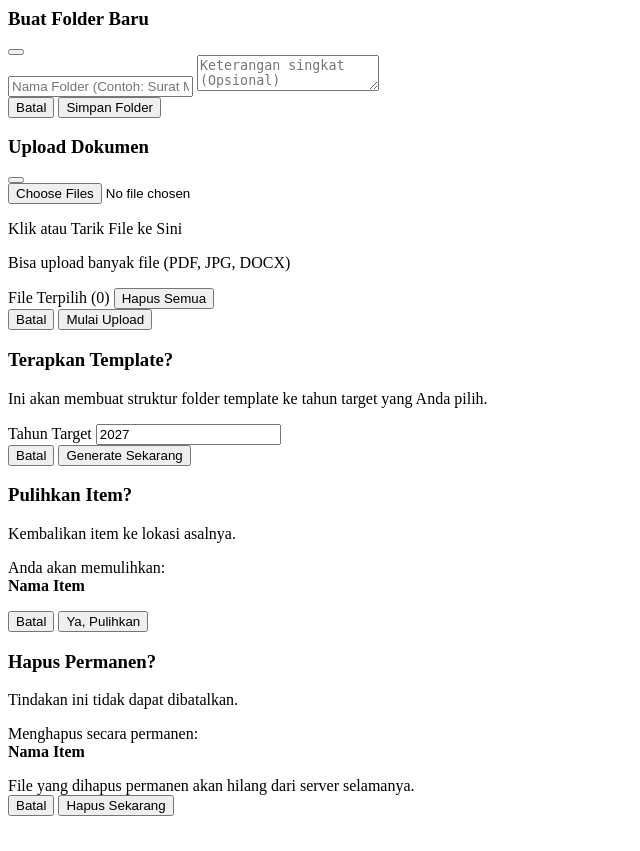
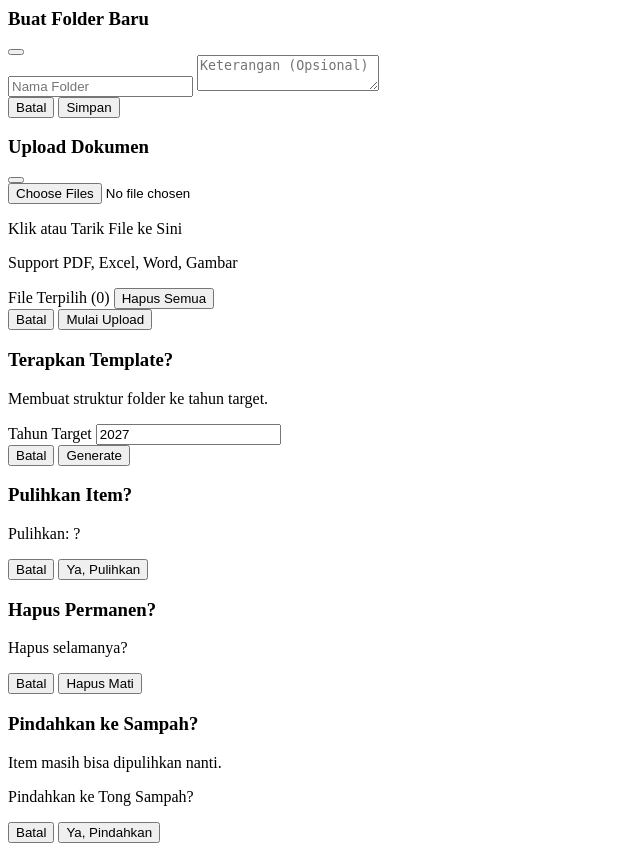
Before and after one commit to akhsannnn/aplikasi_arsip_pn, a PHP site: page /modals.php in a window 1280 px wide. Shown: the whole page, without its empty margins (0-640 px from the left). Before the commit the page ends 816 px from the top, so only its background shows below. Run offline with PHP 8.4, Linux system fonts and the light colour scheme.

Commit message:
banyak bug, males besok aja

```diff
--- a/views/modals.php
+++ b/views/modals.php
@@ -5,11 +5,11 @@
             <button onclick="app.closeModal('modalFolder')" class="text-white/70 hover:text-white"><i class="fa-solid fa-times"></i></button>
         </div>
         <form id="formFolder" class="p-4 space-y-3">
-            <input type="text" name="name" placeholder="Nama Folder (Contoh: Surat Masuk)" class="w-full border border-gray-300 p-2.5 rounded-lg text-sm outline-none focus:border-court-gold focus:ring-1 focus:ring-court-gold" required>
-            <textarea name="desc" placeholder="Keterangan singkat (Opsional)" class="w-full border border-gray-300 p-2.5 rounded-lg text-sm outline-none focus:border-court-gold focus:ring-1 focus:ring-court-gold" rows="2"></textarea>
+            <input type="text" name="name" placeholder="Nama Folder" class="w-full border border-gray-300 p-2.5 rounded-lg text-sm focus:ring-1 focus:ring-court-gold" required>
+            <textarea name="desc" placeholder="Keterangan (Opsional)" class="w-full border border-gray-300 p-2.5 rounded-lg text-sm focus:ring-1 focus:ring-court-gold" rows="2"></textarea>
             <div class="flex justify-end gap-2 pt-2">
-                <button type="button" onclick="app.closeModal('modalFolder')" class="px-4 py-2 bg-gray-100 text-gray-600 rounded-lg text-xs font-bold hover:bg-gray-200">Batal</button>
-                <button type="submit" class="px-4 py-2 bg-court-green text-white rounded-lg text-xs font-bold hover:bg-court-dark shadow-md">Simpan Folder</button>
+                <button type="button" onclick="app.closeModal('modalFolder')" class="px-4 py-2 bg-gray-100 text-gray-600 rounded-lg text-xs font-bold">Batal</button>
+                <button type="submit" class="px-4 py-2 bg-court-green text-white rounded-lg text-xs font-bold shadow-md">Simpan</button>
             </div>
         </form>
     </div>
@@ -23,35 +23,28 @@
             </h3>
             <button type="button" onclick="app.closeModal('modalUpload')" class="text-white/70 hover:text-white"><i class="fa-solid fa-times"></i></button>
         </div>
-
         <form id="formUpload" class="flex flex-col flex-1 overflow-hidden" enctype="multipart/form-data">
             <div class="p-4 space-y-4 flex-1 overflow-y-auto">
-
                 <div class="border-2 border-dashed border-gray-300 rounded-lg p-6 text-center hover:bg-yellow-50 hover:border-court-gold transition relative group cursor-pointer bg-gray-50">
                     <input type="file" id="fileInput" name="files[]" class="absolute inset-0 w-full h-full opacity-0 cursor-pointer z-10" multiple required>
-
                     <div class="space-y-2 pointer-events-none">
                         <div class="bg-white w-12 h-12 rounded-full flex items-center justify-center mx-auto shadow-sm group-hover:scale-110 transition">
                             <i class="fa-solid fa-cloud-arrow-up text-2xl text-court-gold"></i>
                         </div>
                         <p class="text-sm font-bold text-gray-600 group-hover:text-court-gold">Klik atau Tarik File ke Sini</p>
-                        <p class="text-xs text-gray-400">Bisa upload banyak file (PDF, JPG, DOCX)</p>
+                        <p class="text-xs text-gray-400">Support PDF, Excel, Word, Gambar</p>
                     </div>
                 </div>
-
                 <div id="filePreviewContainer" class="hidden border-t pt-4">
                     <div class="flex justify-between items-center mb-2">
                         <span class="text-xs font-bold text-gray-700">File Terpilih (<span id="fileCount">0</span>)</span>
                         <button type="button" id="btnClearFiles" class="text-[10px] text-red-500 hover:underline font-bold">Hapus Semua</button>
                     </div>
-                  <div id="uploadPreviewList" class="space-y-2 max-h-40 overflow-y-auto pr-1">
-</div>
+                    <div id="uploadPreviewList" class="space-y-2 max-h-40 overflow-y-auto pr-1"></div>
                 </div>
-
             </div>
-
             <div class="p-4 border-t bg-gray-50 flex justify-end gap-2 shrink-0">
-                <button type="button" onclick="app.closeModal('modalUpload')" class="px-4 py-2 bg-white border border-gray-300 text-gray-600 rounded-lg text-xs font-bold hover:bg-gray-100">Batal</button>
+                <button type="button" onclick="app.closeModal('modalUpload')" class="px-4 py-2 bg-white border border-gray-300 text-gray-600 rounded-lg text-xs font-bold">Batal</button>
                 <button type="submit" id="btnSubmitUpload" class="px-4 py-2 bg-court-gold text-white rounded-lg text-xs font-bold hover:bg-yellow-600 shadow-md">
                     <i class="fa-solid fa-upload mr-1"></i> Mulai Upload
                 </button>
@@ -67,74 +60,68 @@
                 <i class="fa-solid fa-wand-magic-sparkles text-xl text-court-green"></i>
             </div>
             <h3 class="text-lg font-bold text-gray-900 mb-2">Terapkan Template?</h3>
-            <p class="text-xs text-gray-500 mb-6">Ini akan membuat struktur folder template ke tahun target yang Anda pilih.</p>
-
+            <p class="text-xs text-gray-500 mb-6">Membuat struktur folder ke tahun target.</p>
             <div class="text-left space-y-3">
                 <div>
                     <label class="block text-xs font-bold text-gray-700 mb-1">Tahun Target</label>
                     <input type="number" id="genTargetYear" class="w-full border border-gray-300 rounded-lg p-2 text-sm text-center font-bold" value="<?= date('Y')+1 ?>">
                 </div>
-
                 <div class="flex gap-2 pt-2">
                     <button onclick="app.closeModal('modalGenerate')" class="w-full px-4 py-2 bg-gray-100 text-gray-600 rounded-lg text-xs font-bold">Batal</button>
-                    <button onclick="app.applyTemplateAction()" class="w-full px-4 py-2 bg-court-green text-white rounded-lg text-xs font-bold shadow hover:bg-court-dark">Generate Sekarang</button>
+                    <button onclick="app.applyTemplateAction()" class="w-full px-4 py-2 bg-court-green text-white rounded-lg text-xs font-bold shadow">Generate</button>
                 </div>
             </div>
         </div>
     </div>
 </div>
+
 <div id="modalRestore" class="hidden fixed inset-0 bg-black/60 z-50 flex items-center justify-center p-4">
-    <div class="bg-white rounded-xl shadow-2xl w-full max-w-sm overflow-hidden scale-95 transition-transform transform">
+    <div class="bg-white rounded-xl shadow-2xl w-full max-w-sm overflow-hidden transform transition-all">
         <div class="bg-green-600 px-6 py-4 flex items-center gap-3">
-            <div class="bg-white/20 p-2 rounded-full text-white">
-                <i class="fa-solid fa-rotate-left text-xl"></i>
-            </div>
-            <div>
-                <h3 class="font-bold text-white text-lg">Pulihkan Item?</h3>
-                <p class="text-green-100 text-xs">Kembalikan item ke lokasi asalnya.</p>
-            </div>
+            <div class="bg-white/20 p-2 rounded-full text-white"><i class="fa-solid fa-rotate-left text-xl"></i></div>
+            <h3 class="font-bold text-white text-lg">Pulihkan Item?</h3>
         </div>
         <div class="p-6">
-            <p class="text-gray-600 text-sm mb-4">
-                Anda akan memulihkan: <br>
-                <strong id="restoreItemName" class="text-gray-800 text-base">Nama Item</strong>
-            </p>
+            <p class="text-gray-600 text-sm mb-4">Pulihkan: <strong id="restoreItemName"></strong>?</p>
             <div class="flex gap-3">
-                <button onclick="app.closeModal('modalRestore')" class="flex-1 px-4 py-2.5 bg-gray-100 text-gray-600 rounded-lg text-sm font-bold hover:bg-gray-200 transition">Batal</button>
-                <button onclick="app.confirmRestoreAction()" class="flex-1 px-4 py-2.5 bg-green-600 text-white rounded-lg text-sm font-bold hover:bg-green-700 shadow-md transition flex justify-center items-center gap-2">
-                    <i class="fa-solid fa-check"></i> Ya, Pulihkan
-                </button>
+                <button onclick="app.closeModal('modalRestore')" class="flex-1 px-4 py-2 bg-gray-100 text-gray-600 rounded-lg font-bold">Batal</button>
+                <button onclick="app.confirmRestoreAction()" class="flex-1 px-4 py-2 bg-green-600 text-white rounded-lg font-bold shadow hover:bg-green-700">Ya, Pulihkan</button>
             </div>
         </div>
     </div>
 </div>
 
 <div id="modalDeletePerm" class="hidden fixed inset-0 bg-black/60 z-50 flex items-center justify-center p-4">
-    <div class="bg-white rounded-xl shadow-2xl w-full max-w-sm overflow-hidden">
+    <div class="bg-white rounded-xl shadow-2xl w-full max-w-sm overflow-hidden transform transition-all">
         <div class="bg-red-600 px-6 py-4 flex items-center gap-3">
-            <div class="bg-white/20 p-2 rounded-full text-white">
-                <i class="fa-solid fa-triangle-exclamation text-xl"></i>
-            </div>
-            <div>
-                <h3 class="font-bold text-white text-lg">Hapus Permanen?</h3>
-                <p class="text-red-100 text-xs">Tindakan ini tidak dapat dibatalkan.</p>
-            </div>
+            <div class="bg-white/20 p-2 rounded-full text-white"><i class="fa-solid fa-triangle-exclamation text-xl"></i></div>
+            <h3 class="font-bold text-white text-lg">Hapus Permanen?</h3>
         </div>
         <div class="p-6">
-            <p class="text-gray-600 text-sm mb-4">
-                Menghapus secara permanen: <br>
-                <strong id="delPermItemName" class="text-gray-800 text-base">Nama Item</strong>
-            </p>
-            <div class="bg-red-50 border border-red-100 rounded p-3 text-xs text-red-600 mb-6 flex gap-2">
-                <i class="fa-solid fa-info-circle mt-0.5"></i>
-                <span>File yang dihapus permanen akan hilang dari server selamanya.</span>
-            </div>
+            <p class="text-gray-600 text-sm mb-4">Hapus <strong id="delPermItemName"></strong> selamanya?</p>
             <div class="flex gap-3">
-                <button onclick="app.closeModal('modalDeletePerm')" class="flex-1 px-4 py-2.5 bg-gray-100 text-gray-600 rounded-lg text-sm font-bold hover:bg-gray-200 transition">Batal</button>
-                <button onclick="app.confirmDeletePermAction()" class="flex-1 px-4 py-2.5 bg-red-600 text-white rounded-lg text-sm font-bold hover:bg-red-700 shadow-md transition flex justify-center items-center gap-2">
-                    <i class="fa-solid fa-trash"></i> Hapus Sekarang
-                </button>
+                <button onclick="app.closeModal('modalDeletePerm')" class="flex-1 px-4 py-2 bg-gray-100 text-gray-600 rounded-lg font-bold">Batal</button>
+                <button onclick="app.confirmDeletePermAction()" class="flex-1 px-4 py-2 bg-red-600 text-white rounded-lg font-bold shadow hover:bg-red-700">Hapus Mati</button>
             </div>
         </div>
     </div>
 </div>
+
+<div id="modalSoftDelete" class="hidden fixed inset-0 bg-black/60 z-50 flex items-center justify-center p-4">
+    <div class="bg-white rounded-xl shadow-2xl w-full max-w-sm overflow-hidden transform transition-all">
+        <div class="bg-orange-500 px-6 py-4 flex items-center gap-3">
+            <div class="bg-white/20 p-2 rounded-full text-white"><i class="fa-solid fa-trash-can text-xl"></i></div>
+            <div>
+                <h3 class="font-bold text-white text-lg">Pindahkan ke Sampah?</h3>
+                <p class="text-orange-100 text-xs">Item masih bisa dipulihkan nanti.</p>
+            </div>
+        </div>
+        <div class="p-6">
+            <p class="text-gray-600 text-sm mb-4">Pindahkan <strong id="softDeleteName"></strong> ke Tong Sampah?</p>
+            <div class="flex gap-3">
+                <button onclick="app.closeModal('modalSoftDelete')" class="flex-1 px-4 py-2 bg-gray-100 text-gray-600 rounded-lg font-bold">Batal</button>
+                <button onclick="app.confirmSoftDeleteAction()" class="flex-1 px-4 py-2 bg-orange-500 text-white rounded-lg font-bold shadow hover:bg-orange-600">Ya, Pindahkan</button>
+            </div>
+        </div>
+    </div>
+</div>
```
Also changed, not shown: views/templates.php (+28 -22 lines), public/js/app.js.
